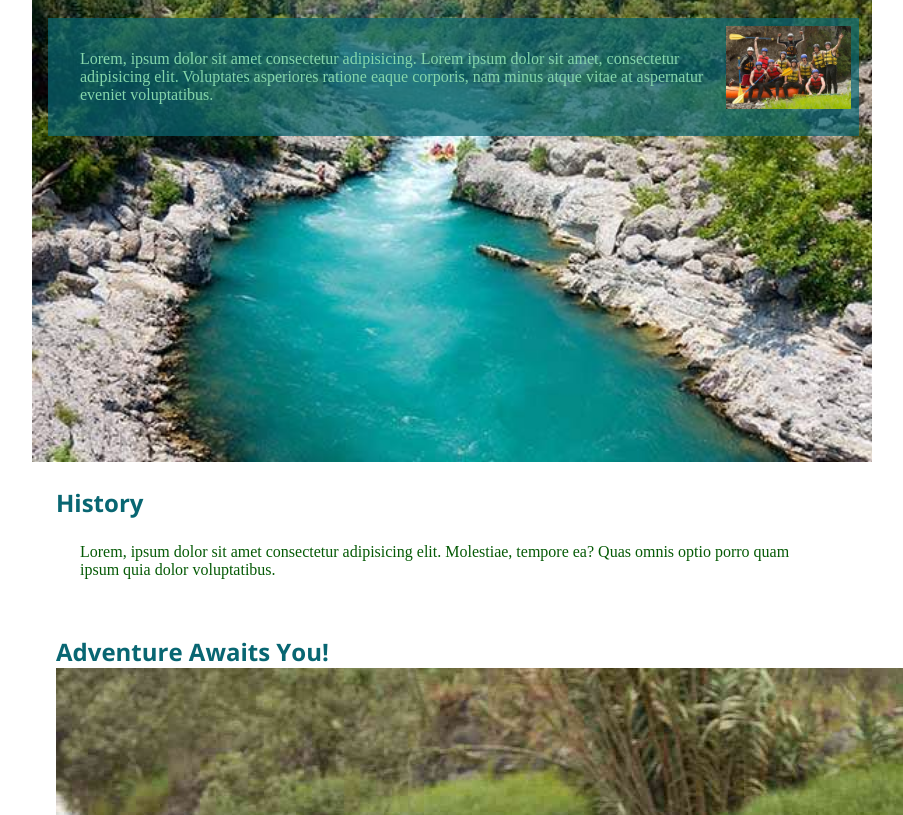
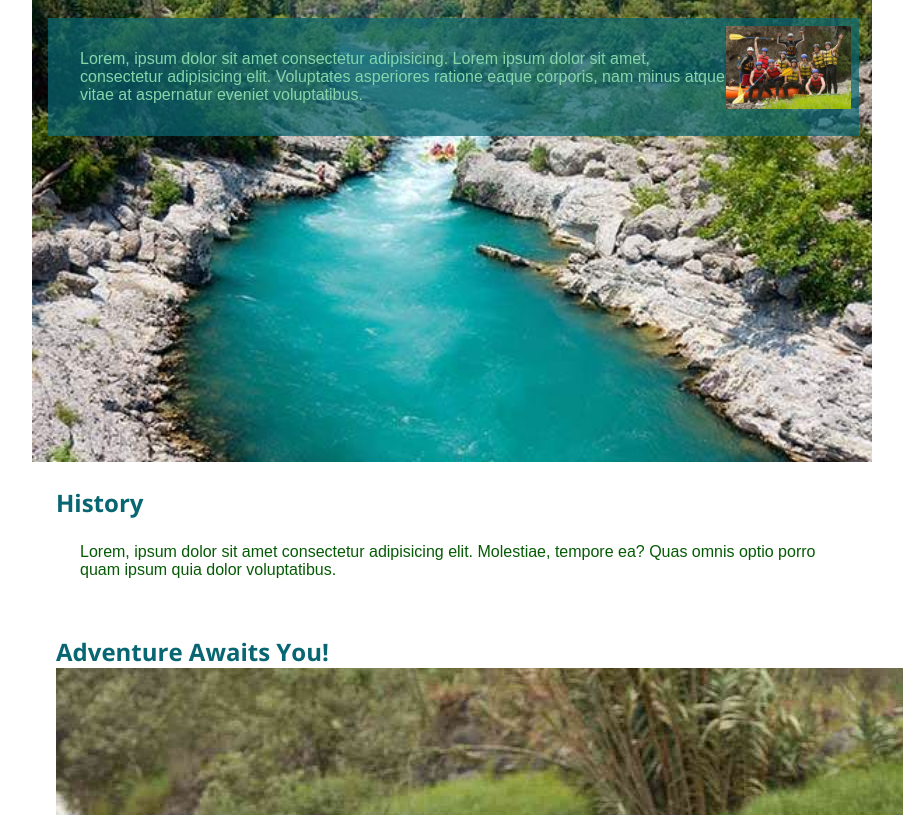
Before and after one commit to GustavoFragas/wdd130, a plain HTML site: page wwr/about.html in a window 1280 px wide. Shown: the part 364-1179 px from the top of the page, without its empty margins (188-1091 px from the left). Drawn offline with nearby package versions, Linux system fonts and the light colour scheme; a web font is replaced by a local one.

Commit message:
errors at my rafting css

```diff
--- a/wwr/styles/rafting.css
+++ b/wwr/styles/rafting.css
@@ -10,7 +10,7 @@ texto: ancizar serif */
     --accent1-color:  #055a05;
     --accent2-color: #36151E;
     --heading-font: "Open sans", sans-serif;
-    --body-font: "Ancizar serif", sans-serif:
+    --body-font: "Ancizar serif", sans-serif;
 }
 
 header {
```
